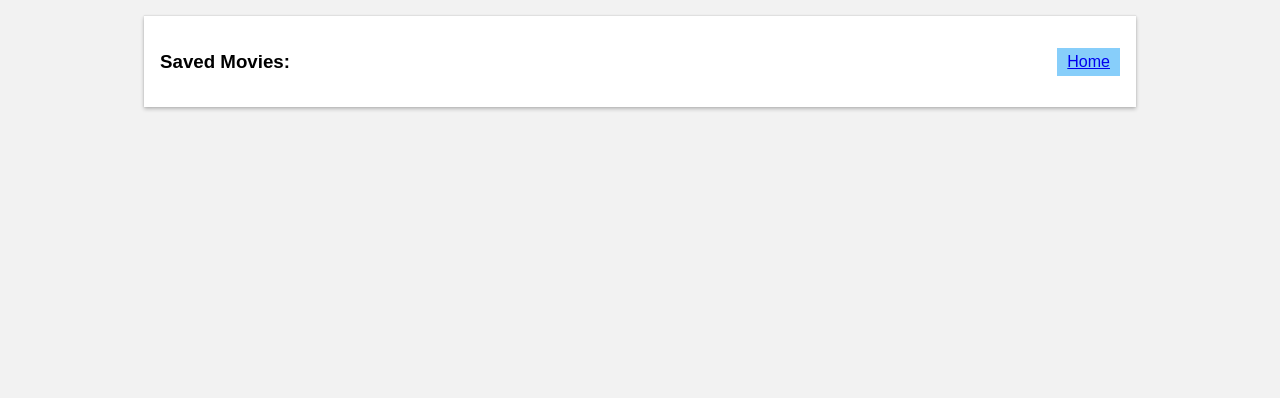
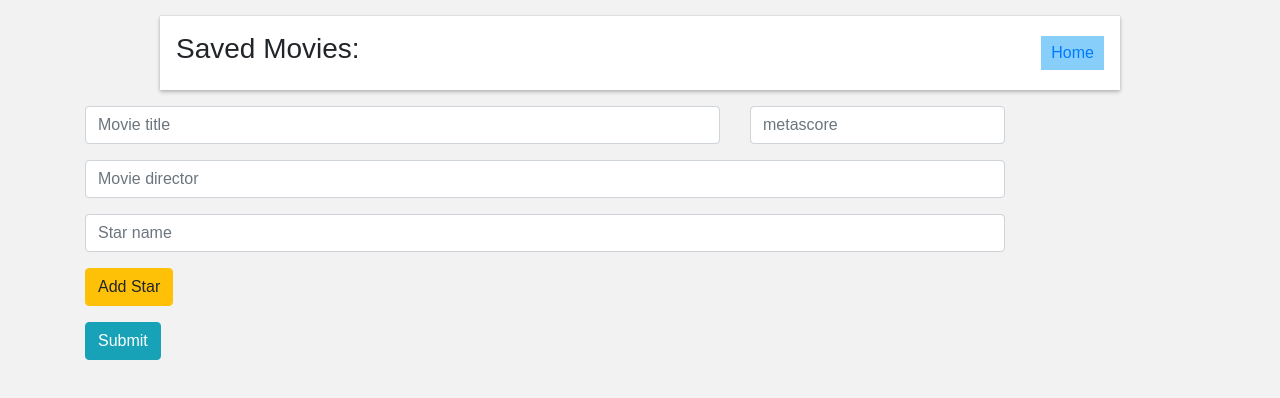
Before and after one commit to chingsley/http-movies, a React (Create React App) app in the folder client/: page /add-movie in a window 1280 px wide. Shown: the top 398 px of the page. Built offline with nearby package versions, Linux system fonts and the light colour scheme.

Commit message:
implement dynamic input for movie star names

```diff
--- a/client/package.json
+++ b/client/package.json
@@ -4,10 +4,12 @@
   "private": true,
   "dependencies": {
     "axios": "^0.19.0",
+    "bootstrap": "^4.3.1",
     "react": "^16.9.0",
     "react-dom": "^16.9.0",
     "react-router-dom": "^5.0.1",
-    "react-scripts": "^3.1.1"
+    "react-scripts": "^3.1.1",
+    "reactstrap": "^8.1.1"
   },
   "scripts": {
     "start": "react-scripts start",
--- a/client/src/App.js
+++ b/client/src/App.js
@@ -3,6 +3,7 @@ import { Route } from "react-router-dom";
 import SavedList from "./Movies/SavedList";
 import MovieList from "./Movies/MovieList";
 import Movie from "./Movies/Movie";
+import MovieForm from './Movies/MovieForm';
 
 const App = () => {
   const [savedList, setSavedList] = useState([]);
@@ -21,6 +22,12 @@ const App = () => {
           return <Movie {...props} addToSavedList={addToSavedList} />;
         }}
       />
+      <Route
+        path="/add-movie"
+        render={props => (
+          <MovieForm {...props} />
+        )}
+      />
     </>
   );
 };
--- /dev/null
+++ b/client/src/Movies/MovieForm.js
@@ -0,0 +1,146 @@
+import React from 'react';
+
+import { Container, Row, Col, Button, Form, FormGroup, Input, FormFeedback } from 'reactstrap';
+
+const initialFormState = {
+  title: '',
+  director: '',
+  metascore: '',
+  stars: [],
+};
+
+class MovieForm extends React.Component {
+  state = {
+    form: initialFormState,
+    inputStars: {
+      '0': '',
+    }
+  };
+
+  handleSubmit = e => {
+    e.preventDefault();
+
+    console.log(this.state);
+  };
+
+  addStar = e => {
+    e.preventDefault();
+    console.log(this.state);
+
+    this.setState(prevState => {
+      const lastInputKey = Object.keys(prevState.inputStars).pop();
+      const newInputKey = `${Number(lastInputKey) +  1}`;
+
+      return {
+        inputStars: {
+          ...prevState.inputStars,
+          [newInputKey]: '',
+        }
+      }
+    });
+  }
+
+  changeHandler = e => {
+    const fieldName = e.target.name;
+    let fieldValue = e.target.value;
+    console.log(fieldName, fieldValue);
+
+    this.setState(prevState => {
+      const {form, inputStars } = prevState;
+      if (fieldName === 'metascore') {
+        fieldValue = parseInt(fieldValue, 10);
+      }
+
+      if (!Number.isNaN(Number(fieldName))) {
+        inputStars[fieldName] = fieldValue;
+      } else {
+        form[fieldName] = fieldValue;
+      }
+
+      return ({
+        form: form,
+        inputStars: inputStars
+      });
+    });
+  };
+
+  render() {
+    return (
+      <Container>
+        <Row className="form-container-row">
+          <Col className="form-container">
+            <Form className="movie-form" onSubmit={this.handleSubmit}>
+              <FormGroup row>
+                <Col sm={7}>
+                  <Input
+                    type="text"
+                    name="title"
+                    id="title"
+                    placeholder="Movie title"
+                    value={this.state.form.title}
+                    onChange={this.changeHandler}
+                    valid={this.state.form.title.length > 1}
+                    invalid={this.state.form.title !== '' && this.state.form.title.length <= 1}
+                  />
+                </Col>
+                <Col sm={3}>
+                  <Input
+                    type="number"
+                    name="metascore"
+                    id="metascore"
+                    placeholder="metascore"
+                    value={this.state.form.metascore}
+                    onChange={this.changeHandler}
+                    valid={this.state.form.metascore > 0}
+                    invalid={this.state.form.metascore < 0}
+                  />
+                  <FormFeedback>Invalid metascore</FormFeedback>
+                </Col>
+              </FormGroup>
+              <FormGroup row>
+                <Col sm={10}>
+                  <Input
+                    type="text"
+                    name="director"
+                    id="director"
+                    placeholder="Movie director"
+                    value={this.state.form.director}
+                    onChange={this.changeHandler}
+                  />
+                </Col>
+              </FormGroup>
+              {Object.keys(this.state.inputStars).map(key => (
+                <FormGroup key={key} row>
+                  <Col sm={10}>
+                    <Input
+                      type="text"
+                      name={key}
+                      id="stars"
+                      placeholder="Star name"
+                      value={this.state.inputStars[key]}
+                      onChange={this.changeHandler}
+                    />
+                  </Col>
+                </FormGroup>
+              ))}
+              <FormGroup row>
+                <Col>
+                   <Button color="warning" onClick={this.addStar} >Add Star</Button><br />
+                </Col>
+              </FormGroup>
+              <FormGroup row>
+                <Col>
+                  <Button color="info" className="btn-add-friend">
+                    {this.state.isEditing ? 'Update Movie' : 'Submit'}
+                  </Button>
+                </Col>
+              </FormGroup>
+            </Form>
+          </Col>
+        </Row>
+      </Container>
+    );
+  }
+}
+
+export default MovieForm;
--- a/client/src/index.js
+++ b/client/src/index.js
@@ -1,6 +1,7 @@
 import React from 'react';
 import ReactDOM from 'react-dom';
 
+import 'bootstrap/dist/css/bootstrap.css';
 import './index.css';
 import App from './App'
 import { BrowserRouter as Router } from 'react-router-dom';
```
Also changed, not shown: 1 other file (tests, documents, lock files or other folders).
